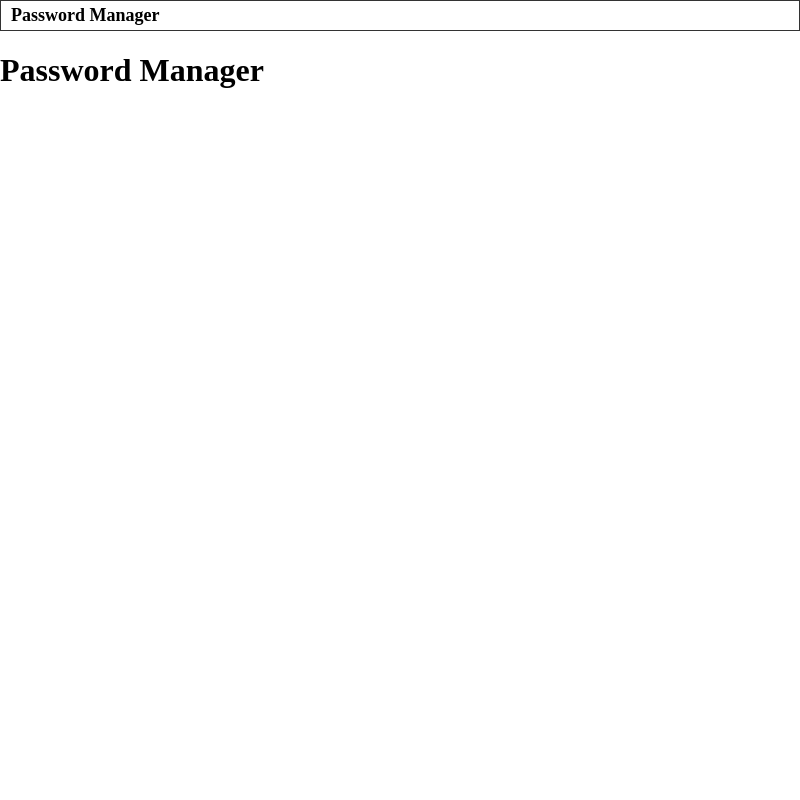
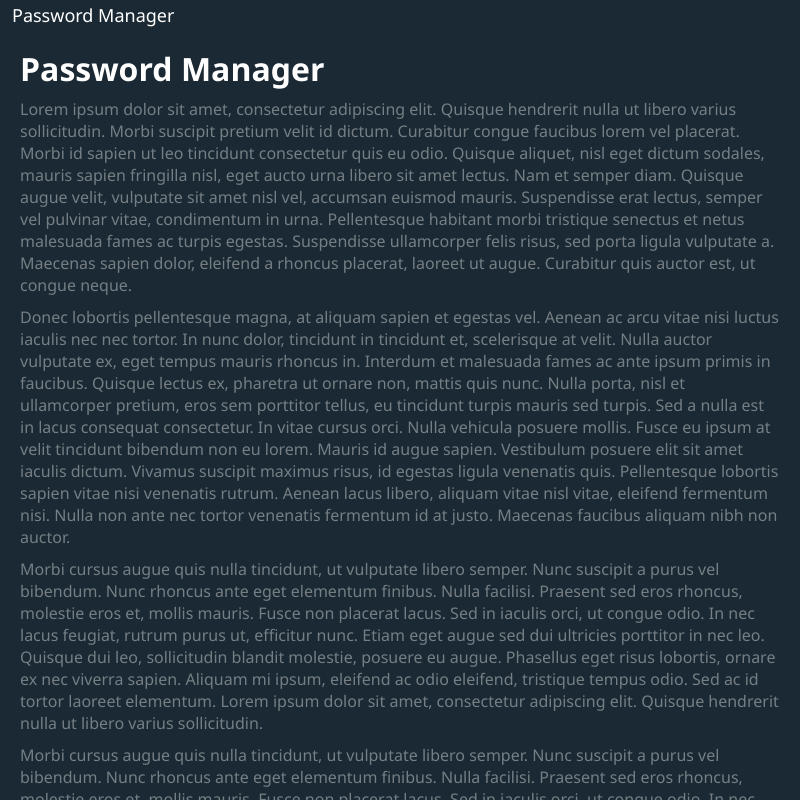
Before and after one commit to joshhaybsu/knights-acquisitions, an Electron app: page src/index.html in a window 800 px wide. Drawn offline with Linux system fonts and the light colour scheme.

Commit message:
feat: add seamless taskbar
Restructure UI and add colour styling: replace simple titlebar with a header/window-title and wrap content in <main> containing placeholder copy. Enable a titleBarOverlay on non-macOS with matching colors, and dark background, hidden scrollbar, titlebar styling, and scrollable main area to support the new layout and appearance.

```diff
--- a/src/index.html
+++ b/src/index.html
@@ -7,7 +7,71 @@
     <title>Password Manager</title>
   </head>
   <body>
-    <div class="titlebar">Password Manager</div>
-    <h1>Password Manager</h1>
+    <header class="titlebar">
+      <div class="window-title">
+        <span>Password Manager</span>
+      </div>
+    </header>
+
+    <main>
+      <h1>Password Manager</h1>
+      <p>
+        Lorem ipsum dolor sit amet, consectetur adipiscing elit. Quisque
+        hendrerit nulla ut libero varius sollicitudin. Morbi suscipit pretium
+        velit id dictum. Curabitur congue faucibus lorem vel placerat. Morbi id
+        sapien ut leo tincidunt consectetur quis eu odio. Quisque aliquet, nisl
+        eget dictum sodales, mauris sapien fringilla nisl, eget aucto urna
+        libero sit amet lectus. Nam et semper diam. Quisque augue velit,
+        vulputate sit amet nisl vel, accumsan euismod mauris. Suspendisse erat
+        lectus, semper vel pulvinar vitae, condimentum in urna. Pellentesque
+        habitant morbi tristique senectus et netus malesuada fames ac turpis
+        egestas. Suspendisse ullamcorper felis risus, sed porta ligula vulputate
+        a. Maecenas sapien dolor, eleifend a rhoncus placerat, laoreet ut augue.
+        Curabitur quis auctor est, ut congue neque.
+      </p>
+      <p>
+        Donec lobortis pellentesque magna, at aliquam sapien et egestas vel.
+        Aenean ac arcu vitae nisi luctus iaculis nec nec tortor. In nunc dolor,
+        tincidunt in tincidunt et, scelerisque at velit. Nulla auctor vulputate
+        ex, eget tempus mauris rhoncus in. Interdum et malesuada fames ac ante
+        ipsum primis in faucibus. Quisque lectus ex, pharetra ut ornare non,
+        mattis quis nunc. Nulla porta, nisl et ullamcorper pretium, eros sem
+        porttitor tellus, eu tincidunt turpis mauris sed turpis. Sed a nulla est
+        in lacus consequat consectetur. In vitae cursus orci. Nulla vehicula
+        posuere mollis. Fusce eu ipsum at velit tincidunt bibendum non eu lorem.
+        Mauris id augue sapien. Vestibulum posuere elit sit amet iaculis dictum.
+        Vivamus suscipit maximus risus, id egestas ligula venenatis quis.
+        Pellentesque lobortis sapien vitae nisi venenatis rutrum. Aenean lacus
+        libero, aliquam vitae nisl vitae, eleifend fermentum nisi. Nulla non
+        ante nec tortor venenatis fermentum id at justo. Maecenas faucibus
+        aliquam nibh non auctor.
+      </p>
+      <p>
+        Morbi cursus augue quis nulla tincidunt, ut vulputate libero semper.
+        Nunc suscipit a purus vel bibendum. Nunc rhoncus ante eget elementum
+        finibus. Nulla facilisi. Praesent sed eros rhoncus, molestie eros et,
+        mollis mauris. Fusce non placerat lacus. Sed in iaculis orci, ut congue
+        odio. In nec lacus feugiat, rutrum purus ut, efficitur nunc. Etiam eget
+        augue sed dui ultricies porttitor in nec leo. Quisque dui leo,
+        sollicitudin blandit molestie, posuere eu augue. Phasellus eget risus
+        lobortis, ornare ex nec viverra sapien. Aliquam mi ipsum, eleifend ac
+        odio eleifend, tristique tempus odio. Sed ac id tortor laoreet
+        elementum. Lorem ipsum dolor sit amet, consectetur adipiscing elit.
+        Quisque hendrerit nulla ut libero varius sollicitudin.
+      </p>
+      <p>
+        Morbi cursus augue quis nulla tincidunt, ut vulputate libero semper.
+        Nunc suscipit a purus vel bibendum. Nunc rhoncus ante eget elementum
+        finibus. Nulla facilisi. Praesent sed eros rhoncus, molestie eros et,
+        mollis mauris. Fusce non placerat lacus. Sed in iaculis orci, ut congue
+        odio. In nec lacus feugiat, rutrum purus ut, efficitur nunc. Etiam eget
+        augue sed dui ultricies porttitor in nec leo. Quisque dui leo,
+        sollicitudin blandit molestie, posuere eu augue. Phasellus eget risus
+        lobortis, ornare ex nec viverra sapien. Aliquam mi ipsum, eleifend ac
+        odio eleifend, tristique tempus odio. Sed ac id tortor laoreet
+        elementum. Lorem ipsum dolor sit amet, consectetur adipiscing elit.
+        Quisque hendrerit nulla ut libero varius sollicitudin.
+      </p>
+    </main>
   </body>
 </html>
--- a/src/style.css
+++ b/src/style.css
@@ -1,16 +1,66 @@
+/* Basic styling */
+* {
+  margin: 0;
+  padding: 0;
+  vertical-align: baseline;
+}
+
+html {
+  box-sizing: border-box;
+}
+html,
 body {
+  height: 100%;
   margin: 0;
 }
+body {
+  font-family: "Segoe UI", sans-serif;
+  background: #1a2933;
+  color: #fff;
+  overflow: hidden;
+}
 
-/* Title Bar */
+h1 {
+  font-weight: 600;
+  line-height: 1.2;
+}
+
+p {
+  margin-top: 10px;
+  color: rgba(255, 255, 255, 0.4);
+}
+
+/* Hide the default windows scrollbar */
+::-webkit-scrollbar {
+  display: none;
+}
+
+/* Styling of window frame and titlebar */
 .titlebar {
-  -webkit-app-region: drag;
-  user-select: none;
-  padding: 0 10px;
-  height: 29px;
+  height: 30px;
+  color: white;
+  padding: 0 4px;
   display: flex;
   align-items: center;
+  -webkit-app-region: drag;
+}
+
+main {
+  height: calc(100% - 30px);
+  padding: 20px;
+  padding-bottom: 0; /* remove bottom padding from main */
+  overflow-y: auto;
+  box-sizing: border-box;
+}
+
+/* Push space after the last element */
+main > *:last-child {
+  margin-bottom: 20px;
+}
+.window-title {
+  display: flex;
+  align-items: center;
+  margin-left: 8px;
+  font-family: "Segoe UI", sans-serif;
   font-size: 18px;
-  font-weight: bold;
-  border: #333 1px solid;
 }
```
Also changed, not shown: src/main.js (+8 -6 lines).
